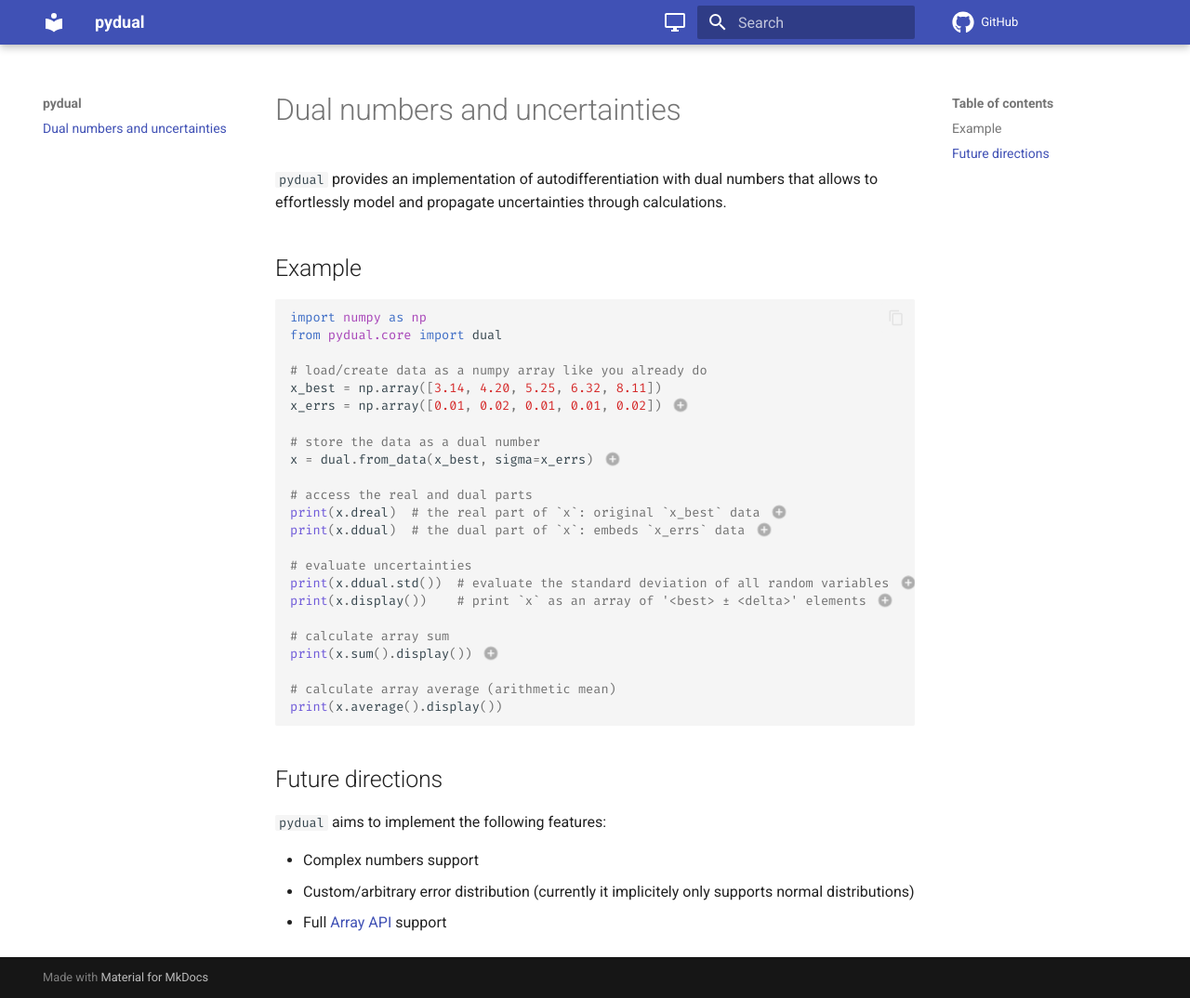
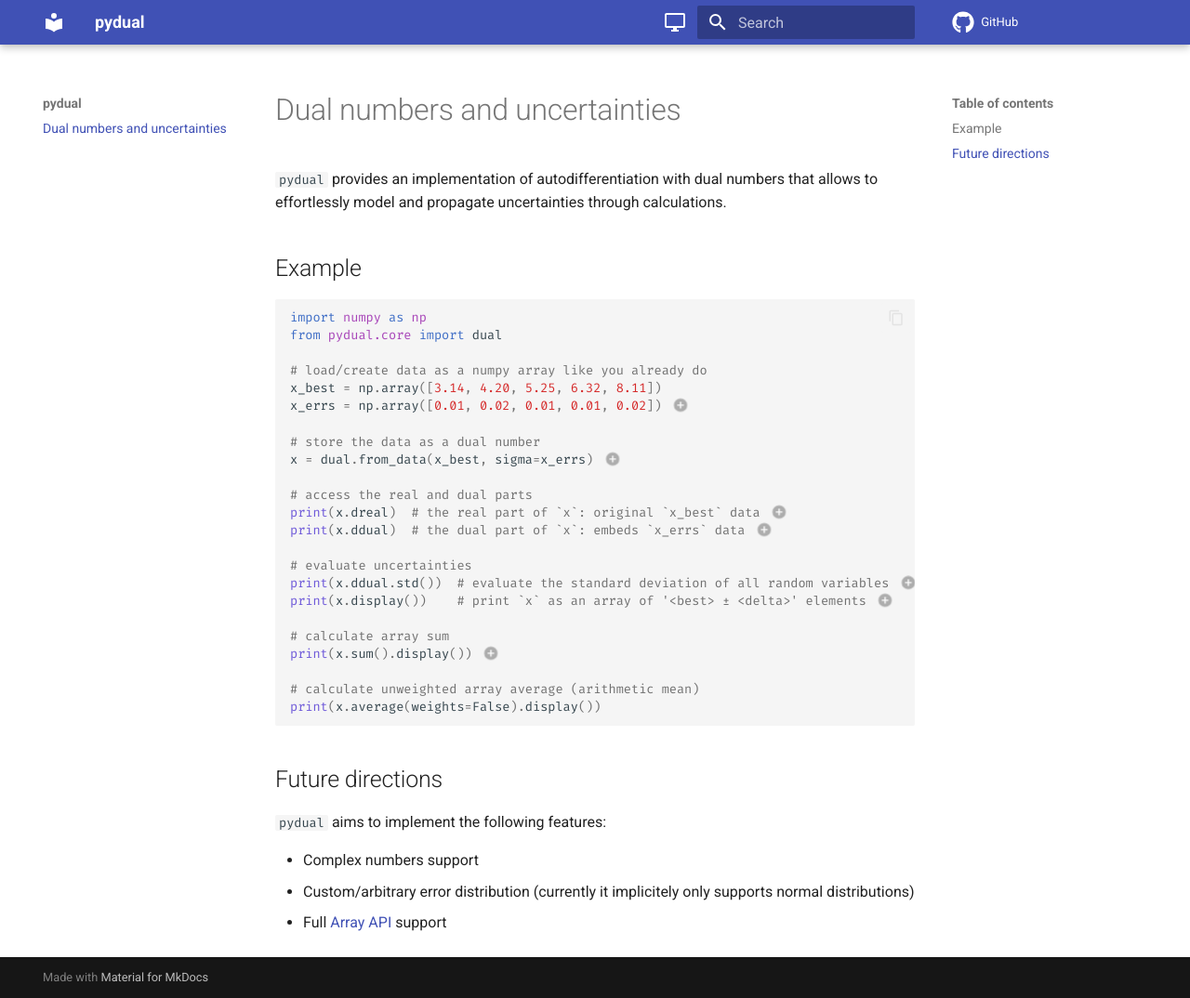
Before and after one commit to RBerga06/pydual, an MkDocs documentation site: the page built from docs/index.md, in a window 1280 px wide and 1074 px high. Shown: the whole window at 93% size. Built offline with MkDocs 1.6.1 and Material for MkDocs 9.7.7, drawn with Linux system fonts in a browser that asks for light colours; comment, search, counter and statistics services are not loaded.

Commit message:
fix(docs): updated example

````diff
--- a/docs/index.md
+++ b/docs/index.md
@@ -26,8 +26,8 @@
 # calculate array sum
 print(x.sum().display()) #(7)!
 
-# calculate array average (arithmetic mean)
-print(x.average().display())
+# calculate unweighted array average (arithmetic mean)
+print(x.average(weights=False).display())
 ```
 
 1. Error bars on `x_best`
````
